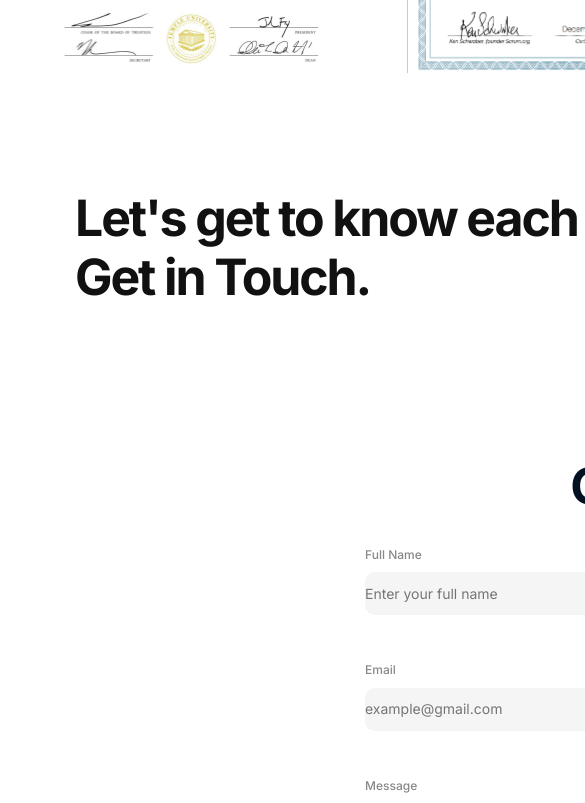
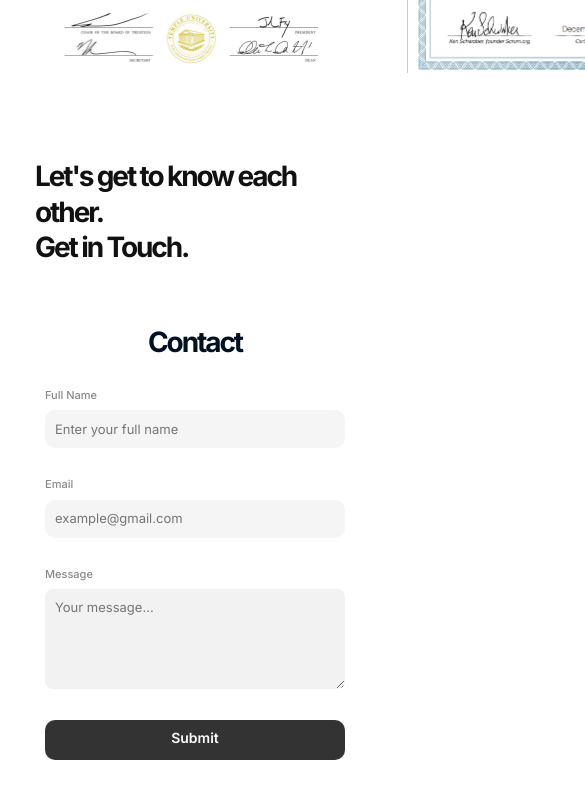
Before and after one commit to mikey6002/BarryLinPortfolio, a React (Vite) app in the folder portfolio/: page / in a window 390 px wide. Shown: the part 4140-4943 px from the top of the page, 585 px wide, since content can reach past the window. Built offline with nearby package versions, Linux system fonts and the light colour scheme.

Commit message:
mobile support for contacts

```diff
--- a/portfolio/src/screens/Profile/sections/ContactForm/style.css
+++ b/portfolio/src/screens/Profile/sections/ContactForm/style.css
@@ -278,3 +278,84 @@
   white-space: nowrap;
   width: fit-content;
 }
+
+
+/* Mobile Responsive Styles */
+@media (max-width: 1280px) {
+  .background-wrapper {
+    width: 100%;
+    max-width: 100%;
+    margin: 0;
+  }
+
+  .background-wrapper .background-2 {
+    padding: 80px 20px;
+  }
+
+  .background-wrapper .form {
+    width: 100%;
+    max-width: 630px;
+    padding: 19px 15px;
+  }
+
+  .background-wrapper .border {
+    width: 100%;
+  }
+}
+
+@media (max-width: 768px) {
+  .background-wrapper .background-2 {
+    padding: 60px 15px;
+  }
+
+  .background-wrapper .text-wrapper-10 {
+    font-size: 36px;
+    line-height: 44px;
+    white-space: normal;
+    text-align: center;
+  }
+
+  .background-wrapper .form {
+    width: 100%;
+    padding: 15px 10px;
+    gap: 35px;
+  }
+
+  .background-wrapper .label,
+  .background-wrapper .label-2 {
+    gap: 8px;
+  }
+}
+
+@media (max-width: 480px) {
+  .background-wrapper .background-2 {
+    padding: 40px 10px;
+  }
+
+  .background-wrapper .text-wrapper-10 {
+    font-size: 28px;
+    line-height: 36px;
+  }
+
+  .background-wrapper .form {
+    gap: 30px;
+  }
+
+  .background-wrapper .text-wrapper-11 {
+    font-size: 11px;
+  }
+
+  .background-wrapper .input,
+  .background-wrapper .container-24 {
+    font-size: 13px;
+    padding: 11px 10px;
+  }
+
+  .background-wrapper .overlay {
+    height: 38px;
+  }
+
+  .background-wrapper .border {
+    height: 38px;
+  }
+}
--- a/portfolio/src/screens/Profile/sections/ContactSec/style.css
+++ b/portfolio/src/screens/Profile/sections/ContactSec/style.css
@@ -56,3 +56,40 @@
 .div-wrapper .component-1-instance {
   flex: 0 0 auto !important;
 }
+
+/* Mobile Responsive Styles */
+@media (max-width: 1280px) {
+  .div-wrapper {
+    width: 100%;
+    max-width: 100%;
+    padding: 40px 20px;
+  }
+
+  .div-wrapper .container-20,
+  .div-wrapper .container-21 {
+    width: 100%;
+    max-width: 660px;
+  }
+}
+
+@media (max-width: 768px) {
+  .div-wrapper {
+    padding: 30px 15px;
+  }
+
+  .div-wrapper .let-s-get-to-know {
+    font-size: 36px;
+    line-height: 44px;
+  }
+}
+
+@media (max-width: 480px) {
+  .div-wrapper {
+    padding: 20px 10px;
+  }
+
+  .div-wrapper .let-s-get-to-know {
+    font-size: 28px;
+    line-height: 36px;
+  }
+}
```
